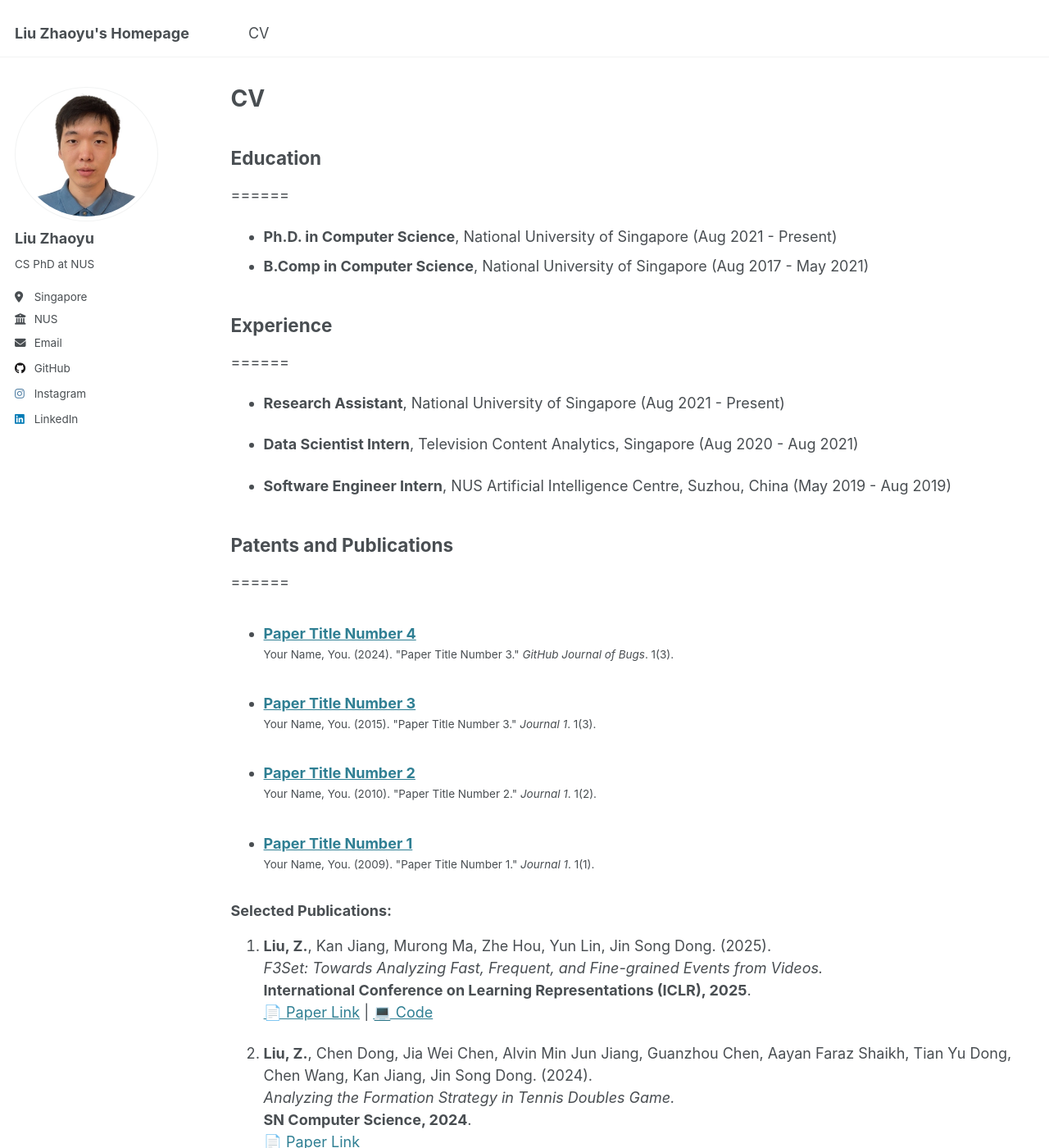
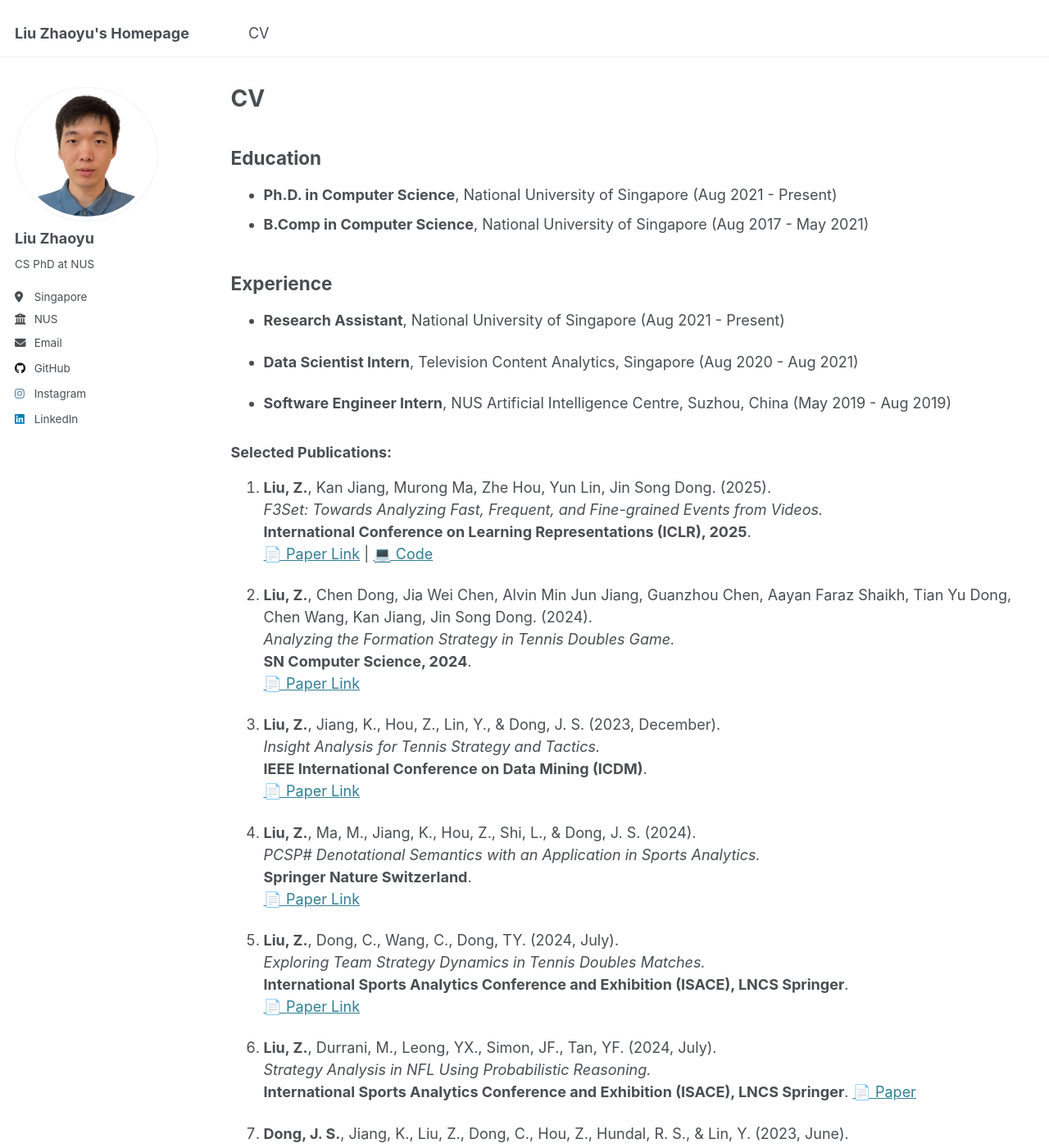
Before and after one commit to LZYAndy/lzyandy.github.io, a Jekyll site: the page built from _pages/cv.md, in a window 1280 px wide and 1400 px high. Shown: the whole window at 82% size. Built offline with Jekyll 4.4.1, drawn with Linux system fonts in a browser that asks for light colours; some of the changed text lies outside the part shown.

Commit message:
Update cv.md

```diff
--- a/_pages/cv.md
+++ b/_pages/cv.md
@@ -10,61 +10,53 @@ redirect_from:
 {% include base_path %}
 
 ## Education
-======
 - **Ph.D. in Computer Science**, National University of Singapore (Aug 2021 - Present)
 - **B.Comp in Computer Science**, National University of Singapore (Aug 2017 - May 2021)
 
 ## Experience
-======
 - **Research Assistant**, National University of Singapore (Aug 2021 - Present)
 
 - **Data Scientist Intern**, Television Content Analytics, Singapore (Aug 2020 - Aug 2021)
 
 - **Software Engineer Intern**, NUS Artificial Intelligence Centre, Suzhou, China (May 2019 - Aug 2019)
 
-## Patents and Publications
-======
-<ul>{% for post in site.publications reversed %}
-    {% include archive-single-cv.html %}
-{% endfor %}</ul>
-
 ### Selected Publications:
 1. **Liu, Z.**, Kan Jiang, Murong Ma, Zhe Hou, Yun Lin, Jin Song Dong. (2025).
    _F3Set: Towards Analyzing Fast, Frequent, and Fine-grained Events from Videos._
    **International Conference on Learning Representations (ICLR), 2025**.
-   [📄 Paper Link](#) | [💻 Code](#)
+   [📄 Paper Link](https://openreview.net/pdf?id=vlg5WRKHxh) | [💻 Code](https://github.com/F3Set/F3Set/tree/main)
 
 2. **Liu, Z.**, Chen Dong, Jia Wei Chen, Alvin Min Jun Jiang, Guanzhou Chen, Aayan Faraz Shaikh, Tian Yu Dong, Chen Wang, Kan Jiang, Jin Song Dong. (2024).
    _Analyzing the Formation Strategy in Tennis Doubles Game._
    **SN Computer Science, 2024**.
-   [📄 Paper Link](#)
+   [📄 Paper Link](https://link.springer.com/article/10.1007/s42979-024-03598-3)
 
 3. **Liu, Z.**, Jiang, K., Hou, Z., Lin, Y., & Dong, J. S. (2023, December).
    _Insight Analysis for Tennis Strategy and Tactics._
    **IEEE International Conference on Data Mining (ICDM)**.
-   [📄 Paper Link](#)
+   [📄 Paper Link](https://www.depintel.com/papers/icdm2023.pdf)
 
 4. **Liu, Z.**, Ma, M., Jiang, K., Hou, Z., Shi, L., & Dong, J. S. (2024).
    _PCSP# Denotational Semantics with an Application in Sports Analytics._
    **Springer Nature Switzerland**.
-   [📄 Paper Link](#)
+   [📄 Paper Link](https://zhehou.github.io/papers/PCSP-Denotational-Semantics-with-an-Application-in-Sports-Analytics.pdf)
 
 5. **Liu, Z.**, Dong, C., Wang, C., Dong, TY. (2024, July).
    _Exploring Team Strategy Dynamics in Tennis Doubles Matches._
    **International Sports Analytics Conference and Exhibition (ISACE), LNCS Springer**.
-   [📄 Paper Link](#)
+   [📄 Paper Link](https://link.springer.com/chapter/10.1007/978-3-031-69073-0_9)
 
 6. **Liu, Z.**, Durrani, M., Leong, YX., Simon, JF., Tan, YF. (2024, July).
    _Strategy Analysis in NFL Using Probabilistic Reasoning._
-   **International Sports Analytics Conference and Exhibition (ISACE), LNCS Springer**. [📄 Paper](#)
+   **International Sports Analytics Conference and Exhibition (ISACE), LNCS Springer**. [📄 Paper](https://link.springer.com/chapter/10.1007/978-3-031-69073-0_10)
 
 7. **Dong, J. S.**, Jiang, K., Liu, Z., Dong, C., Hou, Z., Hundal, R. S., & Lin, Y. (2023, June).
    _Sports Analytics Using Probabilistic Model Checking and Deep Learning._
-   **International Conference on Engineering of Complex Computer Systems (ICECCS), IEEE**. [📄 Paper](#)
+   **International Conference on Engineering of Complex Computer Systems (ICECCS), IEEE**. [📄 Paper](https://www.researchgate.net/profile/Zhe-Hou-5/publication/375844836_Sports_Analytics_Using_Probabilistic_Model_Checking_and_Deep_Learning/links/65cab6701e1ec12eff8a6c1d/Sports-Analytics-Using-Probabilistic-Model-Checking-and-Deep-Learning.pdf)
 
 8. **Jiang, K.**, Izadi, M., Liu, Z., & Dong, J. S. (2020, October).
    _Deep Learning Application in Broadcast Tennis Video Annotation._
-   **International Conference on Engineering of Complex Computer Systems (ICECCS), IEEE**. [📄 Paper](#)
+   **International Conference on Engineering of Complex Computer Systems (ICECCS), IEEE**. [📄 Paper](https://ieeexplore.ieee.org/abstract/document/9376206/)
 
 ## Honors and Awards
 ======
@@ -87,14 +79,9 @@ redirect_from:
 ======
 Teaching Assistant, CS4211 Formal Methods for Software Engineering, 2024
 
-## Service and Leadership
-======
-- Contributor to **sports analytics research projects**.
-- Reviewer for **academic conferences** in AI and Sports Analytics.
-- Active participant in **international sports analytics discussions**.
-
 ---
 ✉️ **Contact**
 📧 liuzy@nus.edu.sg
+📚 [Google Scholar](https://scholar.google.com/citations?user=oAl6cMIAAAAJ&hl)
 🔗 [LinkedIn](https://www.linkedin.com/in/zhaoyu-liu-960ab4179/)
 🐙 [GitHub](https://github.com/LZYAndy)
```
